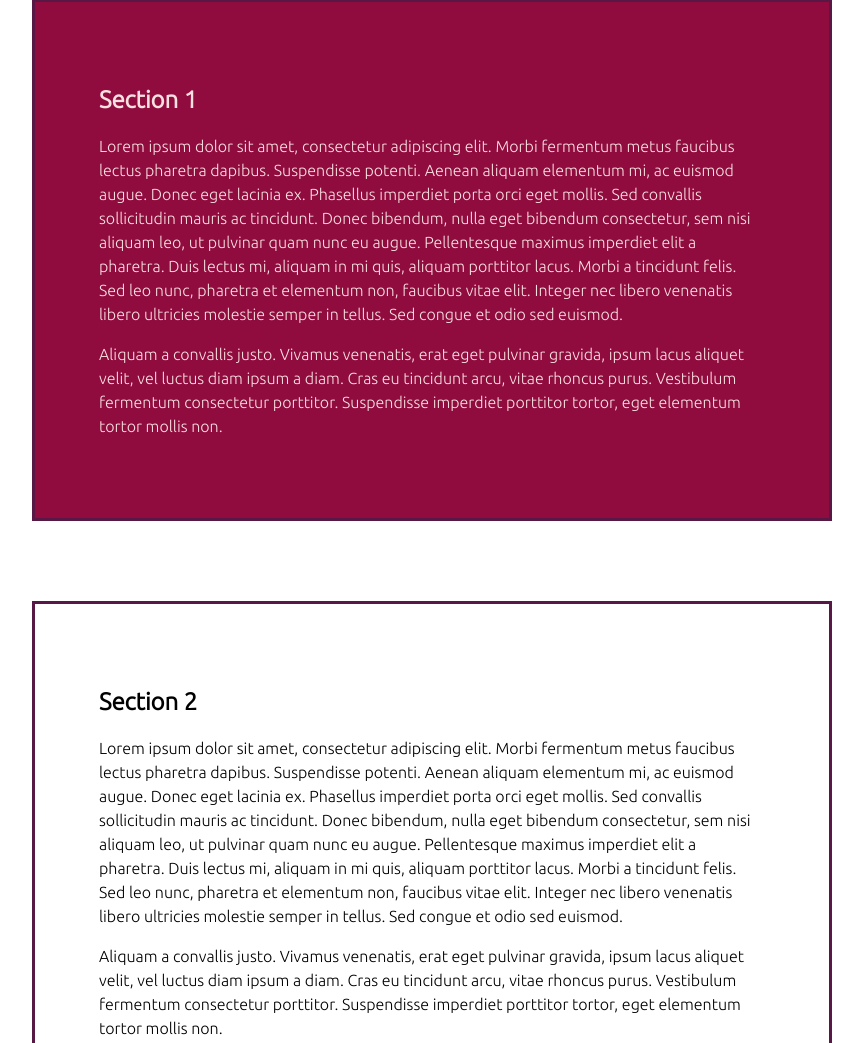
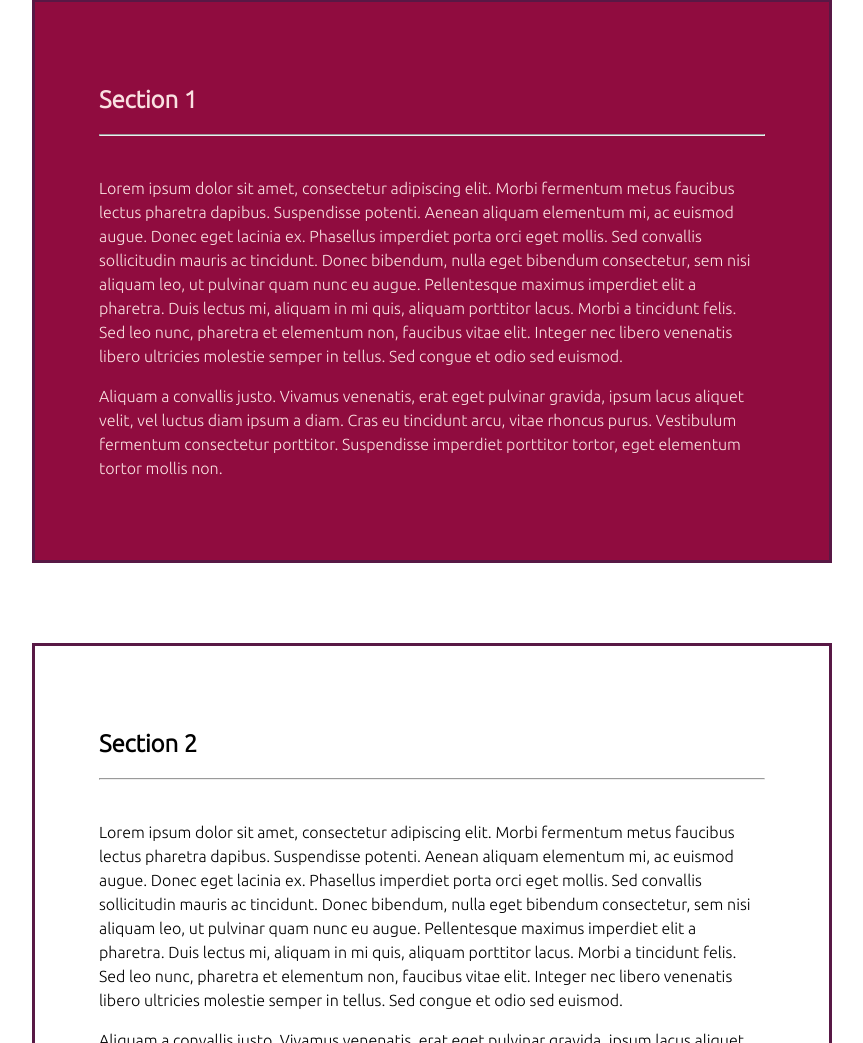
Before and after one commit to AbuBakr-S/interactive-landing-page, a plain HTML site: page index.html in a window 1280 px wide. Shown: the part 173-1216 px from the top of the page, without its empty margins (208-1071 px from the left). Drawn offline with Linux system fonts and the light colour scheme.

Commit message:
feat: Add horizontal line below each section

```diff
--- a/css/styles.css
+++ b/css/styles.css
@@ -30,6 +30,10 @@ section {
     margin: 10vh auto;
 }
 
+hr {
+    margin-bottom: 5vh;
+}
+
 section p {
     line-height: 1.5em;
 }
--- a/index.html
+++ b/index.html
@@ -27,6 +27,7 @@
         <section id="section1" data-nav="Section 1" class="active-class">
             <div class="section_container">
                 <h2>Section 1</h2>
+                <hr>
                 <p>Lorem ipsum dolor sit amet, consectetur adipiscing elit. Morbi fermentum metus faucibus lectus pharetra dapibus. Suspendisse potenti. Aenean aliquam elementum mi, ac euismod augue. Donec eget lacinia ex. Phasellus imperdiet porta orci eget mollis. Sed convallis sollicitudin mauris ac tincidunt. Donec bibendum, nulla eget bibendum consectetur, sem nisi aliquam leo, ut pulvinar quam nunc eu augue. Pellentesque maximus imperdiet elit a pharetra. Duis lectus mi, aliquam in mi quis, aliquam porttitor lacus. Morbi a tincidunt felis. Sed leo nunc, pharetra et elementum non, faucibus vitae elit. Integer nec libero venenatis libero ultricies molestie semper in tellus. Sed congue et odio sed euismod.</p>
                 <p>Aliquam a convallis justo. Vivamus venenatis, erat eget pulvinar gravida, ipsum lacus aliquet velit, vel luctus diam ipsum a diam. Cras eu tincidunt arcu, vitae rhoncus purus. Vestibulum fermentum consectetur porttitor. Suspendisse imperdiet porttitor tortor, eget elementum tortor mollis non.</p>
             </div>
@@ -34,6 +35,7 @@
         <section id="section2" data-nav="Section 2">
             <div class="section_container">
                 <h2>Section 2</h2>
+                <hr>
                 <p>Lorem ipsum dolor sit amet, consectetur adipiscing elit. Morbi fermentum metus faucibus lectus pharetra dapibus. Suspendisse potenti. Aenean aliquam elementum mi, ac euismod augue. Donec eget lacinia ex. Phasellus imperdiet porta orci eget mollis. Sed convallis sollicitudin mauris ac tincidunt. Donec bibendum, nulla eget bibendum consectetur, sem nisi aliquam leo, ut pulvinar quam nunc eu augue. Pellentesque maximus imperdiet elit a pharetra. Duis lectus mi, aliquam in mi quis, aliquam porttitor lacus. Morbi a tincidunt felis. Sed leo nunc, pharetra et elementum non, faucibus vitae elit. Integer nec libero venenatis libero ultricies molestie semper in tellus. Sed congue et odio sed euismod.</p>
                 <p>Aliquam a convallis justo. Vivamus venenatis, erat eget pulvinar gravida, ipsum lacus aliquet velit, vel luctus diam ipsum a diam. Cras eu tincidunt arcu, vitae rhoncus purus. Vestibulum fermentum consectetur porttitor. Suspendisse imperdiet porttitor tortor, eget elementum tortor mollis non.</p>
             </div>
@@ -41,6 +43,7 @@
         <section id="section3" data-nav="Section 3">
             <div class="section_container">
                 <h2>Section 3</h2>
+                <hr>
                 <p>Lorem ipsum dolor sit amet, consectetur adipiscing elit. Morbi fermentum metus faucibus lectus pharetra dapibus. Suspendisse potenti. Aenean aliquam elementum mi, ac euismod augue. Donec eget lacinia ex. Phasellus imperdiet porta orci eget mollis. Sed convallis sollicitudin mauris ac tincidunt. Donec bibendum, nulla eget bibendum consectetur, sem nisi aliquam leo, ut pulvinar quam nunc eu augue. Pellentesque maximus imperdiet elit a pharetra. Duis lectus mi, aliquam in mi quis, aliquam porttitor lacus. Morbi a tincidunt felis. Sed leo nunc, pharetra et elementum non, faucibus vitae elit. Integer nec libero venenatis libero ultricies molestie semper in tellus. Sed congue et odio sed euismod.</p>
                 <p>Aliquam a convallis justo. Vivamus venenatis, erat eget pulvinar gravida, ipsum lacus aliquet velit, vel luctus diam ipsum a diam. Cras eu tincidunt arcu, vitae rhoncus purus. Vestibulum fermentum consectetur porttitor. Suspendisse imperdiet porttitor tortor, eget elementum tortor mollis non.</p>
             </div>
@@ -48,6 +51,7 @@
         <section id="section4" data-nav="Section 4">
             <div class="section_container">
                 <h2>Section 4</h2>
+                <hr>
                 <p>Lorem ipsum dolor sit amet, consectetur adipiscing elit. Morbi fermentum metus faucibus lectus pharetra dapibus. Suspendisse potenti. Aenean aliquam elementum mi, ac euismod augue. Donec eget lacinia ex. Phasellus imperdiet porta orci eget mollis. Sed convallis sollicitudin mauris ac tincidunt. Donec bibendum, nulla eget bibendum consectetur, sem nisi aliquam leo, ut pulvinar quam nunc eu augue. Pellentesque maximus imperdiet elit a pharetra. Duis lectus mi, aliquam in mi quis, aliquam porttitor lacus. Morbi a tincidunt felis. Sed leo nunc, pharetra et elementum non, faucibus vitae elit. Integer nec libero venenatis libero ultricies molestie semper in tellus. Sed congue et odio sed euismod.</p>
                 <p>Aliquam a convallis justo. Vivamus venenatis, erat eget pulvinar gravida, ipsum lacus aliquet velit, vel luctus diam ipsum a diam. Cras eu tincidunt arcu, vitae rhoncus purus. Vestibulum fermentum consectetur porttitor. Suspendisse imperdiet porttitor tortor, eget elementum tortor mollis non.</p>
             </div>
```
